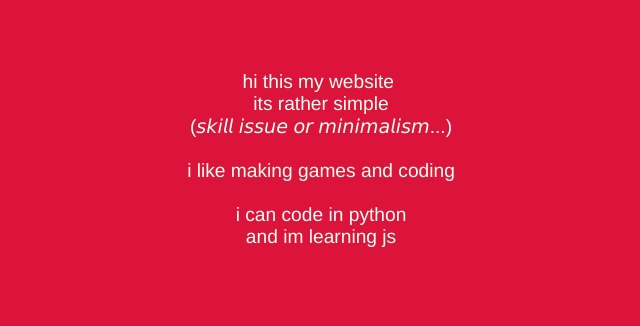
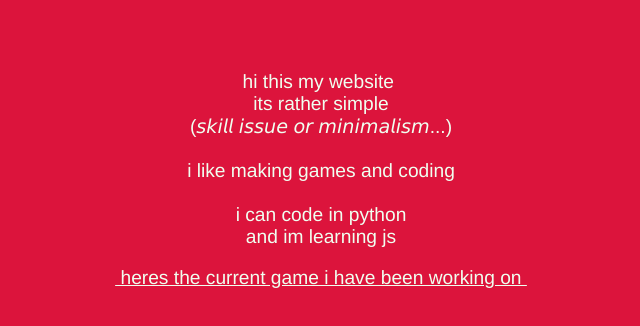
Before and after one commit to Chef-Keriyo/Chef-Keriyo.github.io, a plain HTML site: page index.html in a window 1280 px wide. Shown: the whole page, without its empty margins (319-959 px from the left). Drawn offline with Linux system fonts and the light colour scheme.

Commit message:
Update index.html

```diff
--- a/index.html
+++ b/index.html
@@ -1,4 +1,8 @@
 <html>
+
+  <head>
+    <title>HTML Elements Reference</title>
+  </head>
   <style>
     pre {
       color: honeydew;
@@ -9,6 +13,13 @@
 
     body {
       background: crimson
+    }
+
+    a {
+      color: honeydew;
+      text-align: center;
+      font-size: 100%;
+      font-family: helvetica;
     }
 
   </style>
@@ -39,6 +50,8 @@
         });
 
     </script>
+
+<pre><a href="https://chef-keriyo.github.io/Project%20(1).html"> heres the current game i have been working on </a></pre>
   </body>
 
 </html>
```
